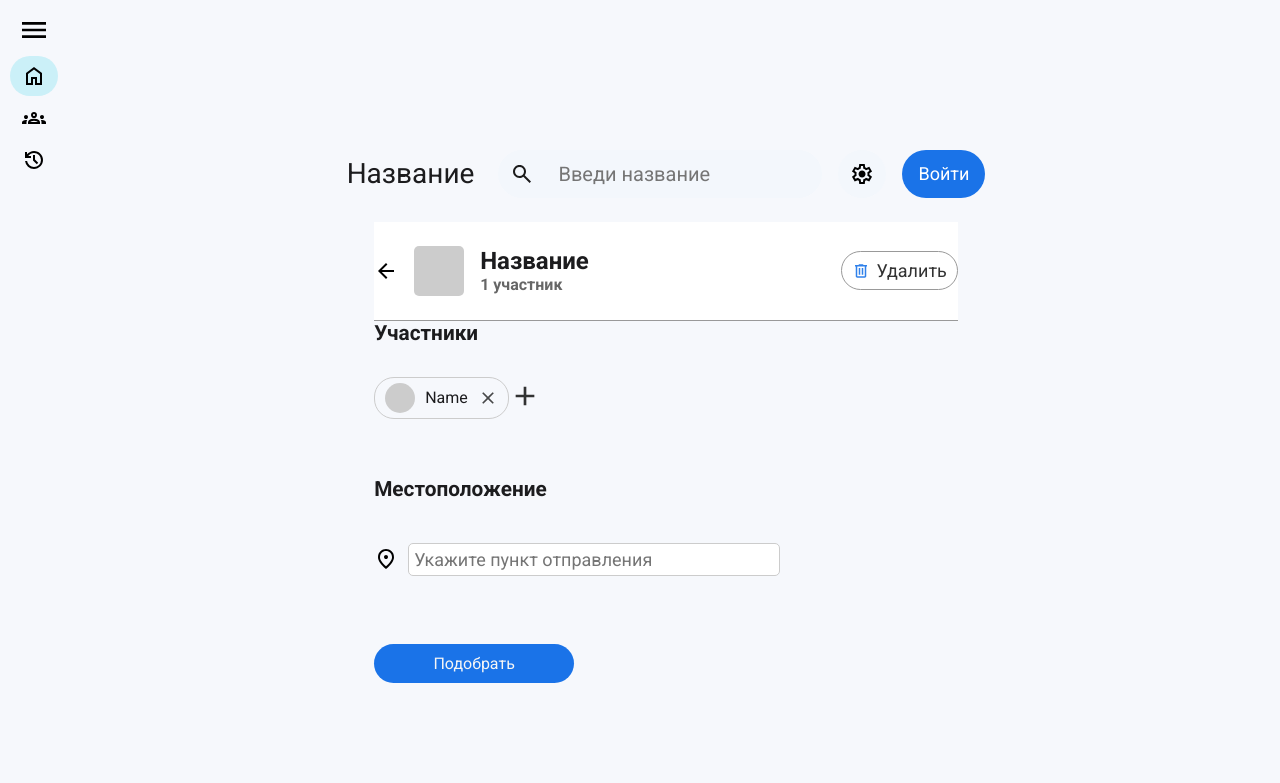
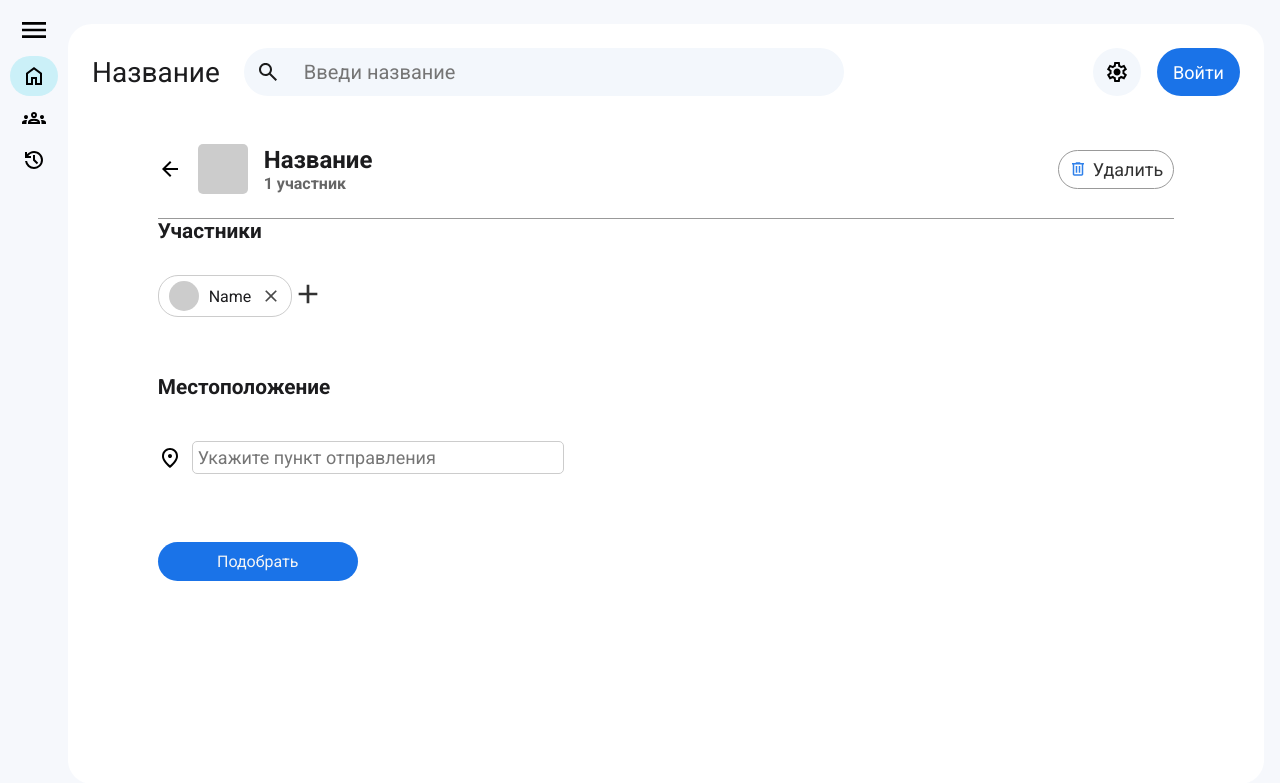
Before and after one commit to IvanchikIvan/MeetUp-Django, a Django app: page /meet/create/ in a window 1280 px wide. Shown: the top 783 px of the page. Run offline with Django 4.2, Linux system fonts and the light colour scheme.

Commit message:
Fix: create meet page style

```diff
--- a/main/templates/index.html
+++ b/main/templates/index.html
@@ -35,9 +35,9 @@
                             <img src="{% static 'resources/home_image.png' %}" alt="">
                         </div>
                     </div>
-                </div>
-                <div class="place__content">
-                    <!-- Здесь должны распалагаться карточки мест -->
+                    <div class="place__content">
+                        <!-- Здесь должны распалагаться карточки мест -->
+                    </div>
                 </div>
             </div>
         </div>
--- a/main/templates/meet.html
+++ b/main/templates/meet.html
@@ -13,9 +13,10 @@
 {% block content %}
     {% include "nav.html" %}
     <main>
-        <div class="main__container">
+        <div class="page__content">
             {% include "header.html" %}
-            <div class="content">
+            <div class="page__content-main">
+                <div class="page__content-main-container">
                     <div class="create-meet__header">
                         <div class="create-meet__container">
                             <div class="create-meet__title">
@@ -57,6 +58,7 @@
                     </div>
                 </div>
             </div>
+        </div>
     </main>
 {% endblock %}
 
```
Lines whose indentation alone changed are shown as unchanged.
